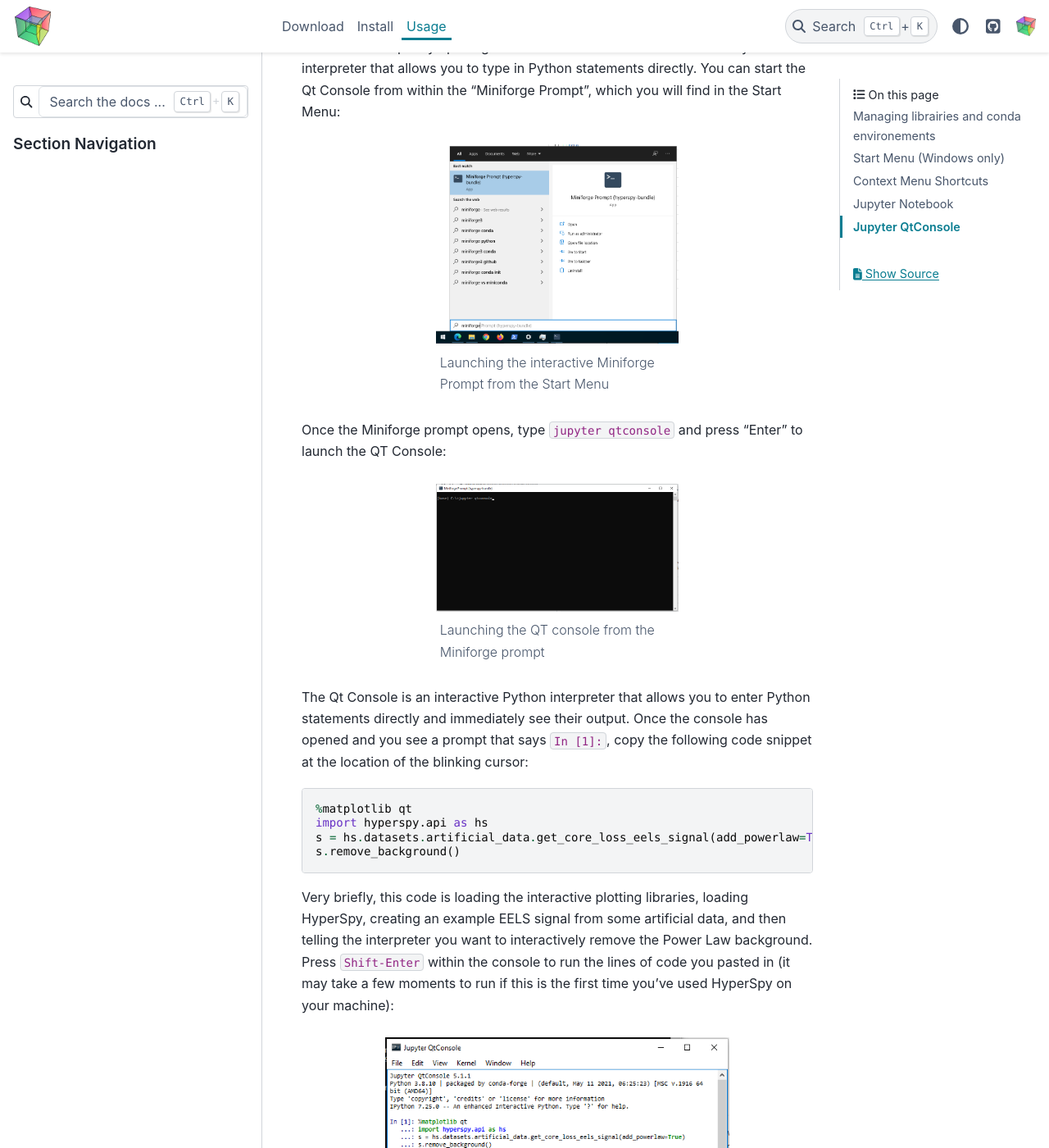
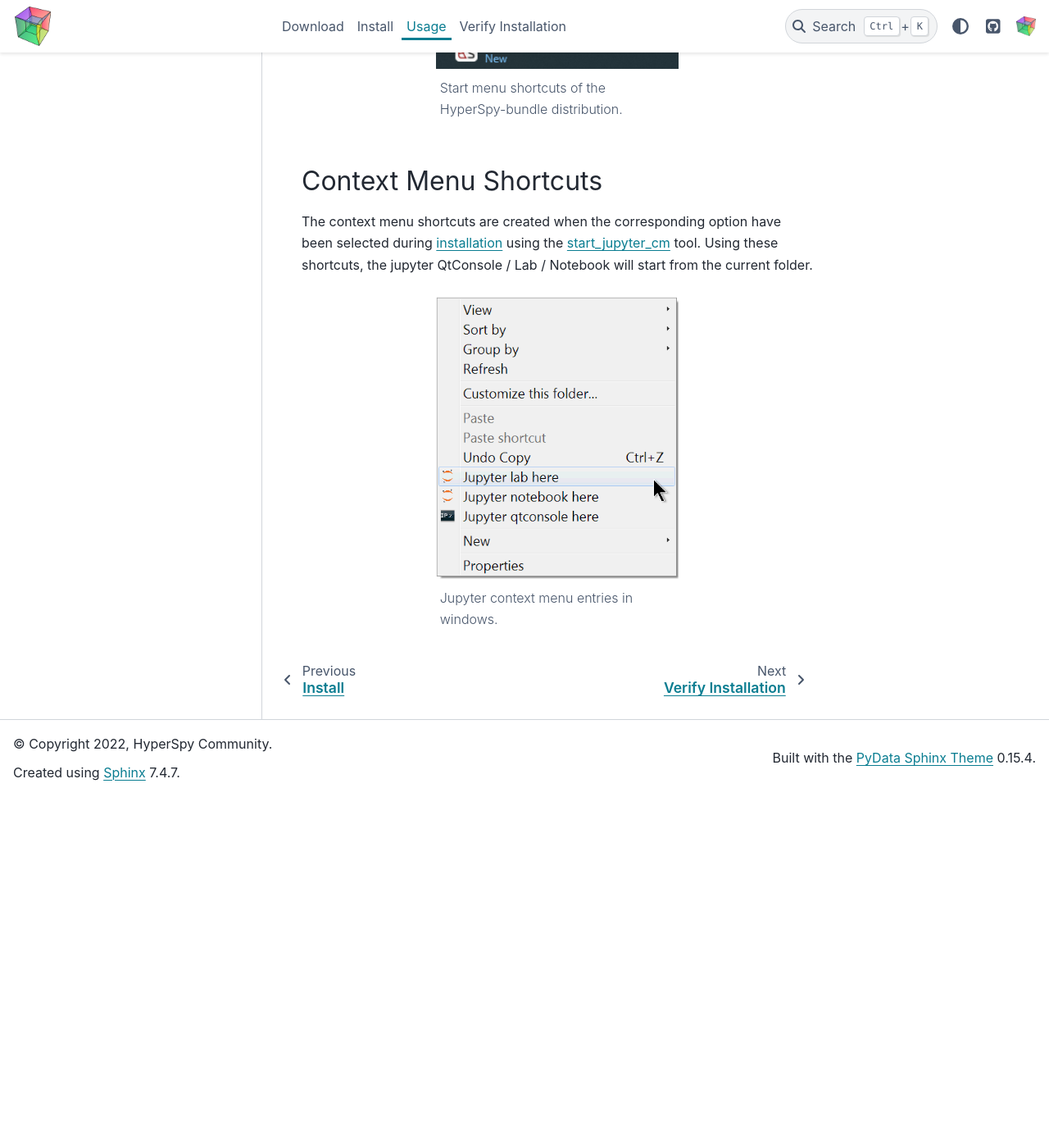
Before and after one commit to hyperspy/hyperspy-bundle, a Sphinx documentation site: the page built from docs/source/usage.rst, in a window 1280 px wide and 1400 px high, scrolled down 1834 px. Shown: the whole window at 82% size. Built offline with Sphinx 7.4.7 and the PyData theme 0.15.4, drawn with Linux system fonts in a browser that asks for light colours; after the commit the page ends 2805 px from its top, so only the background shows below that; some of the changed text lies outside the part shown.

Commit message:
Update documentation

```diff
--- a/conda_environment.yml
+++ b/conda_environment.yml
@@ -1,6 +1,5 @@
-name: test_env
+name: hyperspy-bundle
 channels:
-- defaults
+- conda-forge
 dependencies:
-- python=3.7
 - constructor
--- a/docs/source/conf.py
+++ b/docs/source/conf.py
@@ -85,7 +85,7 @@ html_theme_options = {
             # The type of image to be used (see below for details)
             "type": "local",
         }
-   ],
+    ],
     "show_nav_level": 2,
 }
 
--- a/docs/source/install_windows.rst
+++ b/docs/source/install_windows.rst
@@ -33,7 +33,7 @@ time (especially on the "Setting up the package cache..." and
 "Setting up the base environment..." steps), but you should get a progress
 window that looks like:
 
-.. figure:: _static/bundle_during_installation.png
+.. figure:: _static/install_during_windows.png
    :width: 100 %
    :alt: Bundle installation progress
    :figwidth: 50%
--- a/docs/source/usage.rst
+++ b/docs/source/usage.rst
@@ -18,7 +18,7 @@ and conda environments.
    :alt: Managing environments and libraries using gator
    :figwidth: 100%
 
-   Managing environments and libraries using gator
+   Managing environments and libraries using gator.
 
 The packages can also be managed from the command line using
 `conda <https://docs.conda.io/projects/conda>`__ or
@@ -45,90 +45,28 @@ or
 Start Menu (Windows only)
 ^^^^^^^^^^^^^^^^^^^^^^^^^
 
+Start menu shortcuts are created when the corresponding option have been selected
+during :ref:`installation <install_windows-label>`. The HyperSpy-bundle Prompt is
+a command line prompt with the base conda environment activated.
+
+.. figure:: _static/windows_start_menu.png
+   :width: 100 %
+   :alt: Launching the interactive HyperSpy-bundle prompt console
+   :figwidth: 50%
+
+   Start menu shortcuts of the HyperSpy-bundle distribution.
 
 Context Menu Shortcuts
 ^^^^^^^^^^^^^^^^^^^^^^
 
-The context menu shortcuts will be installed.
+The context menu shortcuts are created when the corresponding option have been selected
+during :ref:`installation <install_windows-label>` using the
+`start_jupyter_cm <https://github.com/hyperspy/start_jupyter_cm>`_ tool. Using these
+shortcuts, the jupyter QtConsole / Lab / Notebook will start from the current folder.
 
-Jupyter Notebook
-^^^^^^^^^^^^^^^^
-
-
-
-Jupyter QtConsole
-^^^^^^^^^^^^^^^^^
-
-
-If you would like to test that your installation is working properly, you can
-run a small test example by opening the "Qt Console". This is an interactive
-Python interpreter that allows you to type in Python statements directly. You
-can start the Qt Console from within the "Miniforge Prompt", which you will
-find in the Start Menu:
-
-.. figure:: _static/bundle_test_qtconsole.png
+.. figure:: _static/jupyter_cm_windows.png
    :width: 100 %
-   :alt: Launching the interactive Miniforge prompt console
+   :alt: Launching the interactive HyperSpy-bundle prompt console
    :figwidth: 50%
 
-   Launching the interactive Miniforge Prompt from the Start Menu
-
-Once the Miniforge prompt opens, type ``jupyter qtconsole`` and press "Enter"
-to launch the QT Console:
-
-.. figure:: _static/bundle_launching_qtconsole.png
-   :width: 100 %
-   :alt: Launching the QT Console from the Miniforge prompt
-   :figwidth: 50%
-
-   Launching the QT console from the Miniforge prompt
-
-The Qt Console is an interactive Python interpreter that allows you to enter
-Python statements directly and immediately see their output. Once the console
-has opened and you see a prompt that says ``In [1]:``, copy the following code
-snippet at the location of the blinking cursor:
-
-..  code-block:: python
-
-    %matplotlib qt
-    import hyperspy.api as hs
-    s = hs.datasets.artificial_data.get_core_loss_eels_signal(add_powerlaw=True)
-    s.remove_background()
-
-Very briefly, this code is loading the interactive plotting libraries, loading
-HyperSpy, creating an example EELS signal from some artificial data, and then
-telling the interpreter you want to interactively remove the Power Law
-background. Press ``Shift-Enter`` within the console to run the lines of code
-you pasted in (it may take a few moments to run if this is the first time
-you've used HyperSpy on your machine):
-
-.. figure:: _static/bundle_test_qtconsole_code.png
-   :width: 100 %
-   :alt: Entering the example code into the Qt Console
-   :figwidth: 70%
-
-   Entering the example code into the Qt Console
-
-Eventually, you should see a spectrum window and a small tool window for
-removing the background open (they may be stacked on top of each other;
-drag them out of the way, if so). If you click and drag on part of the spectrum
-display, HyperSpy will fit a Power Law to the signal within that region,
-and also show you a preview of the background-subtracted signal:
-
-.. figure:: _static/bundle_test_bgremoval.gif
-   :width: 100 %
-   :alt: Removing the background from a test signal
-   :figwidth: 90%
-
-   By clicking and dragging on the spectrum display, a region is created (shown
-   in red). The fitted background is shown in blue, and a preview of the
-   background-subtracted signal is displayed in green.
-
-Clicking "OK" in the *Background removal tool* window will perform the
-background subtraction, and replace the window with one showing the resulting
-signal:
-
-.. figure:: _static/bundle_test_bgremoval_sig.png
-   :width: 100 %
-   :alt: Removing the background from a test signal
-   :figwidth: 50%
+   Jupyter context menu entries in windows.
```
Also changed, not shown: docs/source/index.rst (+20 -7 lines), docs/source/specs.rst (added, +32 -0 lines), docs/source/verify.rst (added, +74 -0 lines), parse_list_libraries.py (added, +19 -0 lines), readthedocs.yaml (added, +22 -0 lines), docs/source/_static/anaconda_post_install.png (deleted), docs/source/_static/bundle_during_installation.png (deleted), docs/source/_static/install_during_windows.png (added), docs/source/_static/jupyter_cm_windows.png (added), docs/source/_static/windows_start_menu.png (added), 1 other file.
